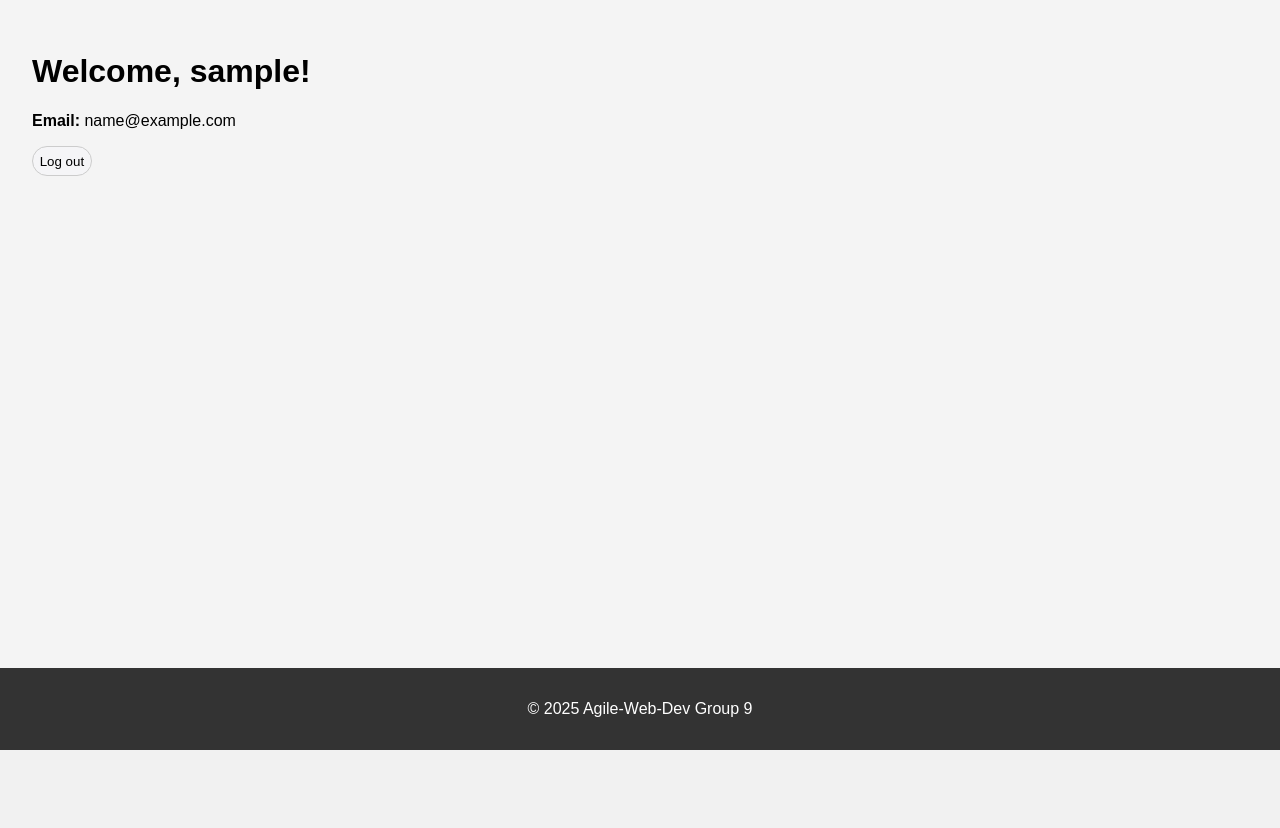
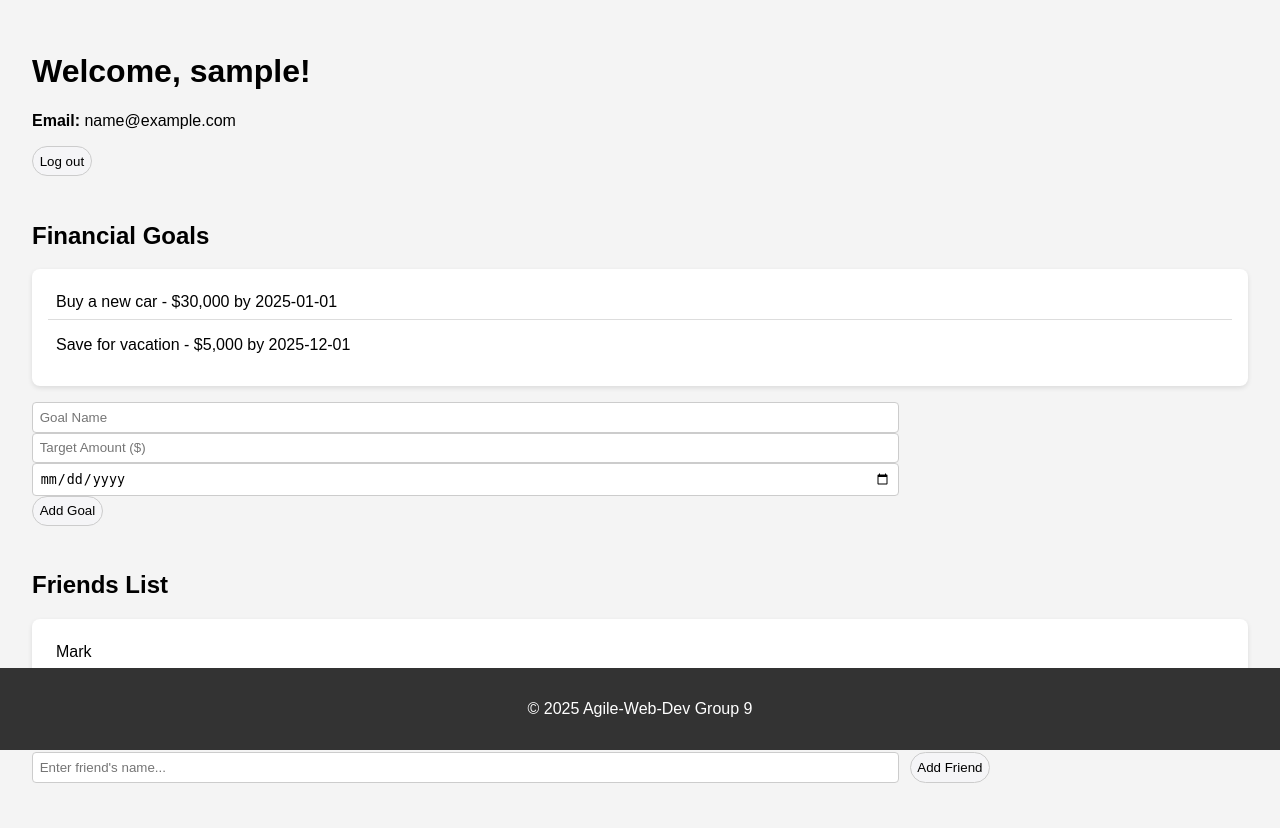
Before and after one commit to blueberryRhyme/FinanceDataAnalytics, a Flask app: page /profile in a window 1280 px wide. Shown: the part 50-878 px from the top of the page. Before the commit the page ends 800 px from the top, so only its background shows below. Run offline with Flask 3, Linux system fonts and the light colour scheme; the visitor is signed in with stand-in values (Sample User, id 1).

Commit message:
Added financial goal and friends lists in user profile page

```diff
--- a/app/templates/profile.html
+++ b/app/templates/profile.html
@@ -11,16 +11,132 @@
   border-radius: 5rem;
   background: #F5F5F7;
 }
+.profile-section {
+  margin-top: 2em;
+}
+.friend-list, .goal-list {
+  margin-top: 1em;
+  padding: 1em;
+  background: white;
+  border-radius: 8px;
+  box-shadow: 0 2px 5px rgba(0,0,0,0.1);
+}
+.friend-item, .goal-item {
+  margin-bottom: 0.5em;
+  padding: 0.5em;
+  border-bottom: 1px solid #ddd;
+}
+.friend-item:last-child, .goal-item:last-child {
+  border-bottom: none;
+}
+.add-form {
+  margin-top: 1em;
+}
+.add-form input[type="text"], .add-form input[type="number"], .add-form input[type="date"] {
+  padding: 0.5em;
+  width: 70%;
+  margin-right: 0.5em;
+  border-radius: 4px;
+  border: 1px solid #ccc;
+}
 </style>
 {% endblock %}
+
 {% block content %}
   <h1>Welcome, {{ current_user.username }}!</h1>
   <p><strong>Email:</strong> {{ current_user.email }}</p>
+
   <form action="{{ url_for('main.logout') }}" method="post">
     {{ logout_form.csrf_token }}
     {{ logout_form.submit(class="button") }}
   </form>
 
+  <section class="profile-section">
+    <h2>Financial Goals</h2>
+    <div class="goal-list" id="goal-list">
+      <!-- Sample goals -->
+      <div class="goal-item">Buy a new car - $30,000 by 2025-01-01</div>
+      <div class="goal-item">Save for vacation - $5,000 by 2025-12-01</div>
+      <!-- Existing goals can be dynamically populated here -->
+      {% for goal in current_user.goals %}
+        <div class="goal-item">{{ goal.name }} - ${{ goal.amount }} by {{ goal.target_date }}</div>
+      {% endfor %}
+    </div>
+
+    <!-- Add New Goal Form -->
+    <form class="add-form" onsubmit="addGoal(event)">
+      <input type="text" id="goal-name" placeholder="Goal Name" required>
+      <input type="number" id="target-amount" placeholder="Target Amount ($)" required>
+      <input type="date" id="target-date" required><br>
+      <button type="submit" class="button">Add Goal</button>
+    </form>
+  </section>
+
+  <section class="profile-section">
+    <h2>Friends List</h2>
+    <div class="friend-list" id="friend-list">
+      <!-- Sample friends -->
+      <div class="friend-item">Mark</div>
+      <div class="friend-item">Jia</div>
+      <!-- Existing friends can be dynamically populated here -->
+      {% for friend in current_user.friends %}
+        <div class="friend-item">{{ friend.username }}</div>
+      {% endfor %}
+    </div>
+
+    <!-- Add New Friend Form -->
+    <!-- TODO: proceed to friends suggestions page etc -->
+    <form class="add-form" onsubmit="addFriend(event)">
+      <input type="text" id="friend-name" placeholder="Enter friend's name..." required>
+      <button type="submit" class="button">Add Friend</button>
+    </form>
+  </section>
 
   <!-- TODO: log out, user specific info etc -->
 {% endblock %}
+
+{% block script %}
+  <script>
+    // Function to add a new goal to the list dynamically
+    function addGoal(event) {
+      event.preventDefault();  // Prevent form from submitting
+
+      // Get the input values
+      const goalName = document.getElementById('goal-name').value;
+      const targetAmount = document.getElementById('target-amount').value;
+      const targetDate = document.getElementById('target-date').value;
+
+      // Create a new goal item element
+      const newGoalItem = document.createElement('div');
+      newGoalItem.classList.add('goal-item');
+      newGoalItem.textContent = `${goalName} - $${targetAmount} by ${targetDate}`;
+
+      // Append the new goal item to the goal list
+      document.getElementById('goal-list').appendChild(newGoalItem);
+
+      // Clear the input fields
+      document.getElementById('goal-name').value = '';
+      document.getElementById('target-amount').value = '';
+      document.getElementById('target-date').value = '';
+    }
+
+    // Function to add a new friend to the list dynamically
+    function addFriend(event) {
+      event.preventDefault();  // Prevent form from submitting
+
+      // Get the input value
+      const friendName = document.getElementById('friend-name').value;
+
+      // Create a new friend item element
+      const newFriendItem = document.createElement('div');
+      newFriendItem.classList.add('friend-item');
+      newFriendItem.textContent = friendName;
+
+      // Append the new friend item to the friend list
+      document.getElementById('friend-list').appendChild(newFriendItem);
+
+      // Clear the input field
+      document.getElementById('friend-name').value = '';
+    }
+  </script>
+{% endblock %}
```
